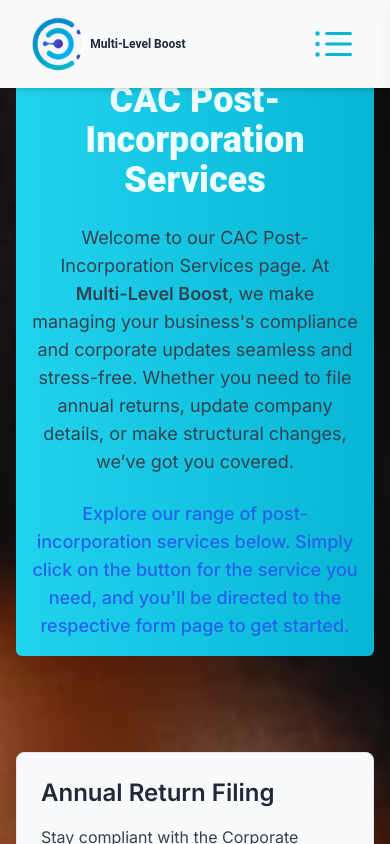
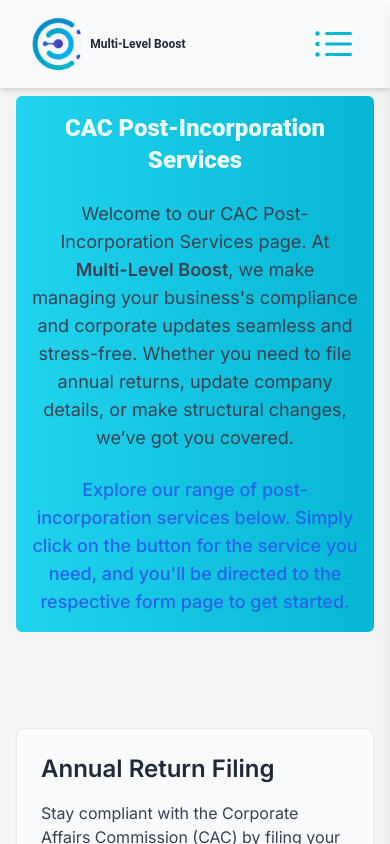
Before and after one commit to elijahkelechi/mlb_frontend, a React (Vite) app: page /CAC_post_incoperation in a window 390 px wide. Shown: the top 844 px of the page. Built offline with nearby package versions, Linux system fonts and the light colour scheme.

Commit message:
bon commit

```diff
--- a/src/pages/CacPostIncoperation.jsx
+++ b/src/pages/CacPostIncoperation.jsx
@@ -6,13 +6,13 @@
 const CacPostIncorporation = () => {
   return (
     <div
-      className="px-4 md:px-8 bg-cover bg-center min-h-screen text-gray-800"
-      style={{
-        backgroundImage: `url(${bgImage})`,
-      }}
+      className="pt-8 px-4 md:px-8 bg-cover bg-center min-h-screen text-gray-800"
+      // style={{
+      //   backgroundImage: `url(${bgImage})`,
+      // }}
     >
       <div className="bg-gradient-to-r from-cyan-400 to-cyan-500 p-4 md:p-8 rounded-md">
-        <h1 className="text-4xl font-heading font-extrabold mb-6 text-center text-cyan-50">
+        <h1 className="text-2xl md:text-4xl font-heading font-extrabold mb-6 text-center text-cyan-50">
           CAC Post-Incorporation Services
         </h1>
         <p className="text-lg mb-6 text-center text-gray-700">
```
